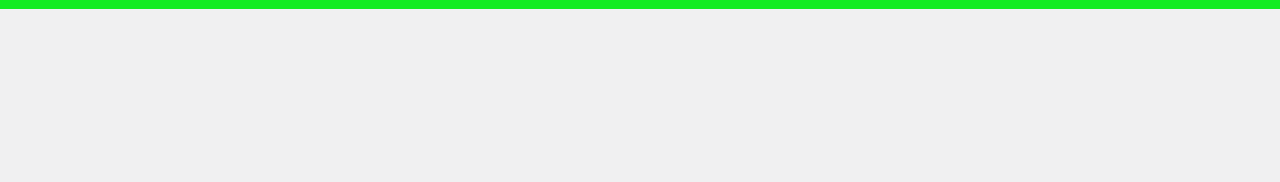
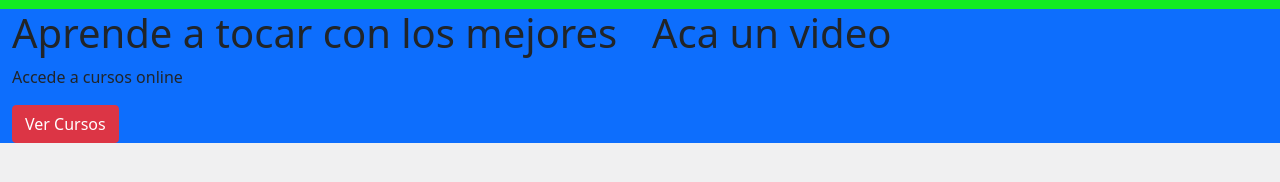
Before and after one commit to Leongon/clasevirtual, a plain HTML site: page templates/index.html in a window 1280 px wide. Shown: the part 316-498 px from the top of the page. Drawn offline with nearby package versions, Linux system fonts and the light colour scheme.

Commit message:
Update index.html

```diff
--- a/templates/index.html
+++ b/templates/index.html
@@ -8,7 +8,7 @@
     <title id="title"></title>
 </head>
 <body class="bg-secondary bg-opacity-10">
-    <div class="container-fluid" id="main">
+    <div class="container-fluid">
         <!--Inicio nav-->
         <div class="row bg-opacity-90" style="padding: 1% 0 1% 0 ; background-color:#13EC21">
             <div class="col-3">
@@ -30,11 +30,17 @@
         </div>
         <!--Fin nav-->
         <!--Contenido principal-->
-        <div class="container">
-            <div>
+        <div class="row bg-primary">
+            <div class="col-6 justify-content-center">
+                <h1>Aprende a tocar con los mejores</h1>
+                <p>Accede a cursos online</p>
+                <a name="" id="" class="btn btn-danger" href="#" role="button">Ver Cursos</a>
+            </div>
+            <div class="col-6">
+                <h1>Aca un video</h1>
+            </div>
+         </div>
 
-            </div>
-        </div>
     </div>
 </body>
 </html>
```
